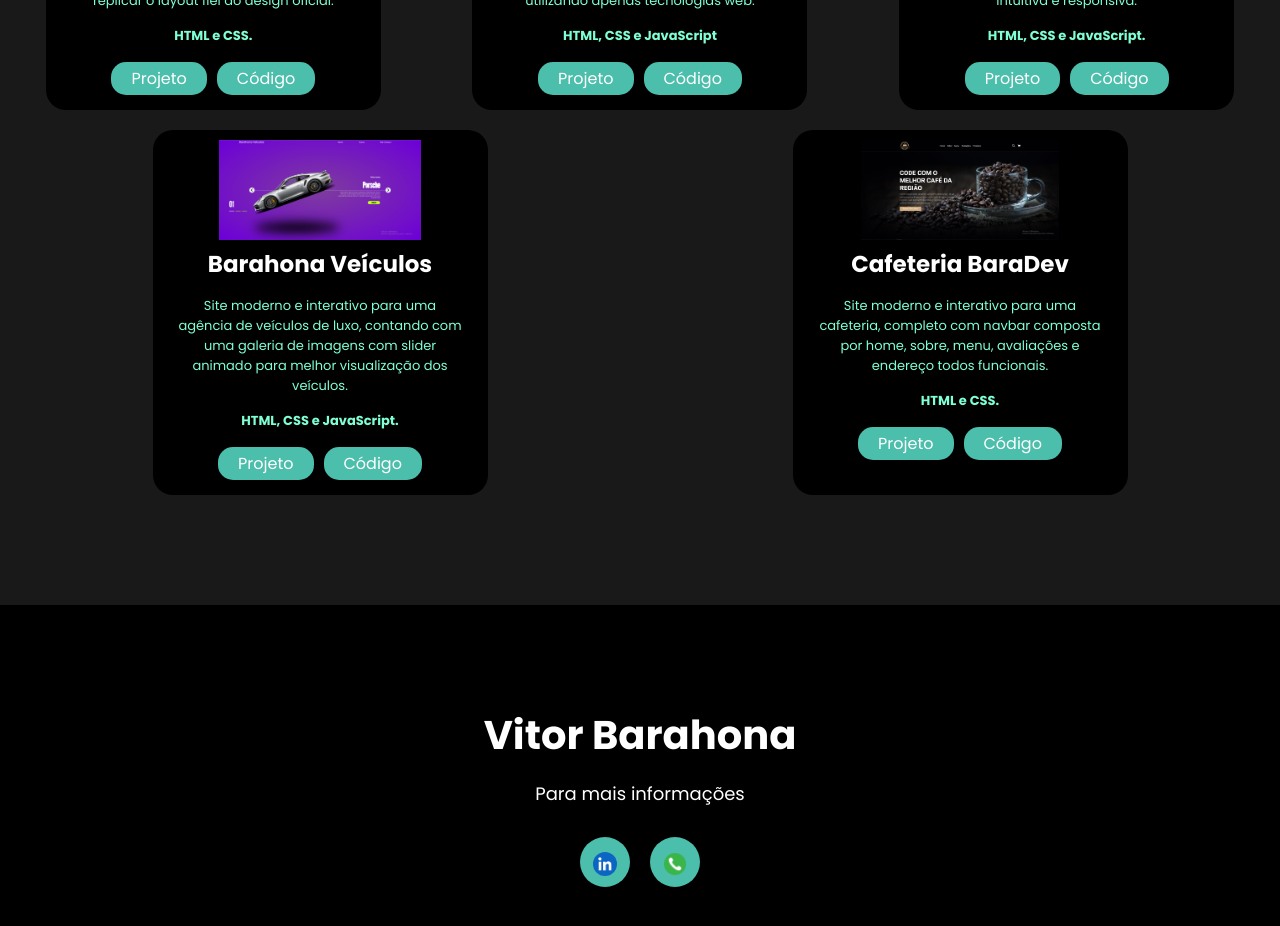
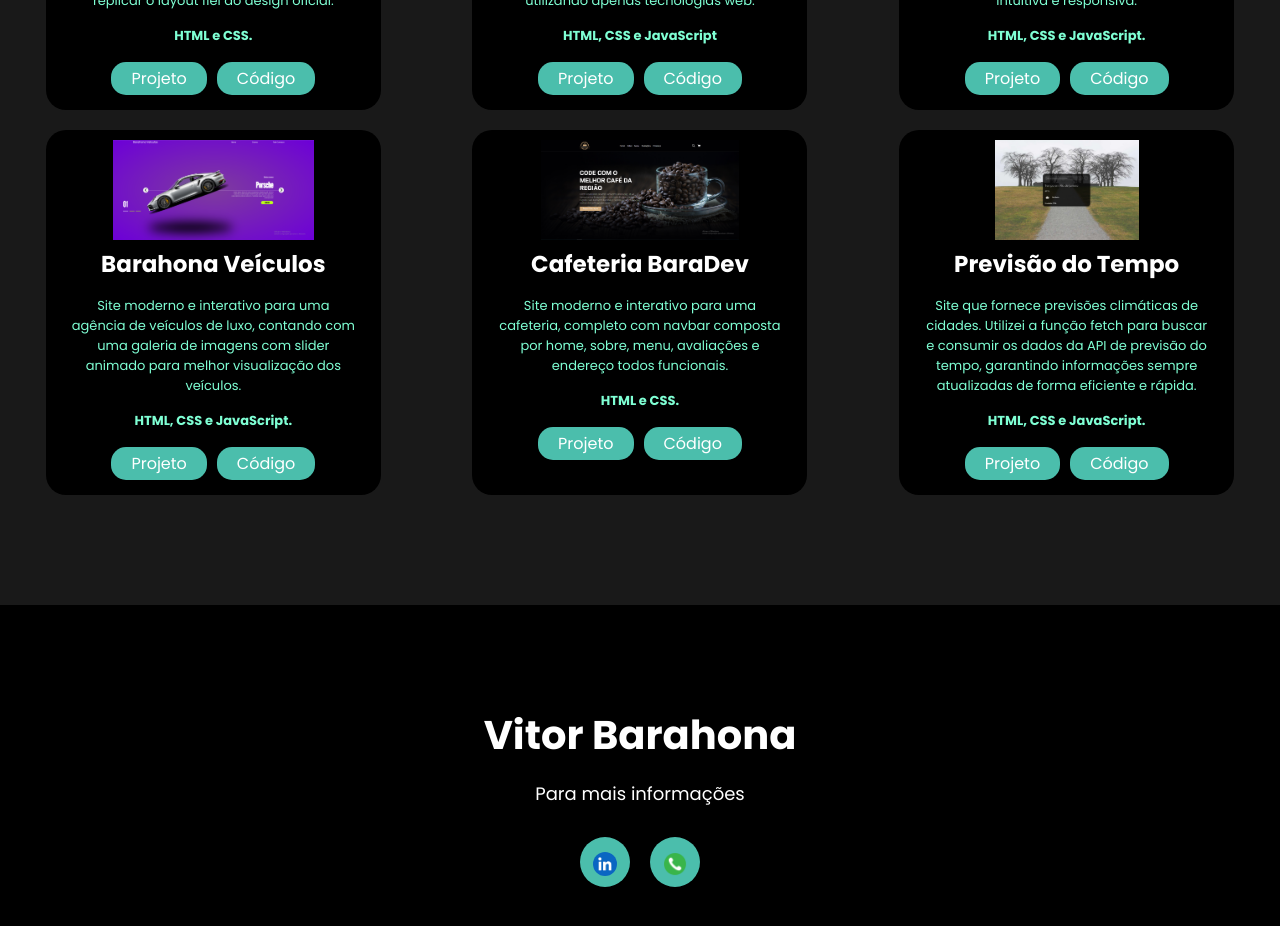
Before and after one commit to VitorBarahona/Portfolio, a React (Vite) app: page / in a window 1280 px wide. Shown: the part 1660-2586 px from the top of the page. Built offline with nearby package versions, Linux system fonts and the light colour scheme.

Commit message:
Adicionado novo projeto de Site de Previsão do Tempo

```diff
--- a/src/Components/Projetos/ProjectsList.js
+++ b/src/Components/Projetos/ProjectsList.js
@@ -3,6 +3,7 @@ import logoMarioBros from '../../assets/img/LogoSuperMarioBros.png'
 import logoCronometro from '../../assets/img/crono.png'
 import logoBarahonaVeiculos from '../../assets/img/BV-Screen.png'
 import logoCafeteria from '../../assets/img/Cafeteria-Screen.png'
+import logoPrevTemp from '../../assets/img/PrevTemp-Screen.png'
 
 export const projectList = [
     {
@@ -50,4 +51,13 @@ export const projectList = [
         projectLink: "https://projeto-cafeteria-seven.vercel.app/",
         projectCode: "https://github.com/VitorBarahona/ProjetoCafeteria",
     },
+    {
+        id: 6,
+        img: logoPrevTemp,
+        name: "Previsão do Tempo",
+        description: "Site que fornece previsões climáticas de cidades. Utilizei a função fetch para buscar e consumir os dados da API de previsão do tempo, garantindo informações sempre atualizadas de forma eficiente e rápida.",
+        tecnologias: "HTML, CSS e JavaScript.",
+        projectLink: "https://projeto-previsao-do-tempo-roan.vercel.app/",
+        projectCode: "https://github.com/VitorBarahona/ProjetoPrevisaoDoTempo",
+    },
 ]
```
Also changed, not shown: src/assets/img/PrevTemp-Screen.png (added).
